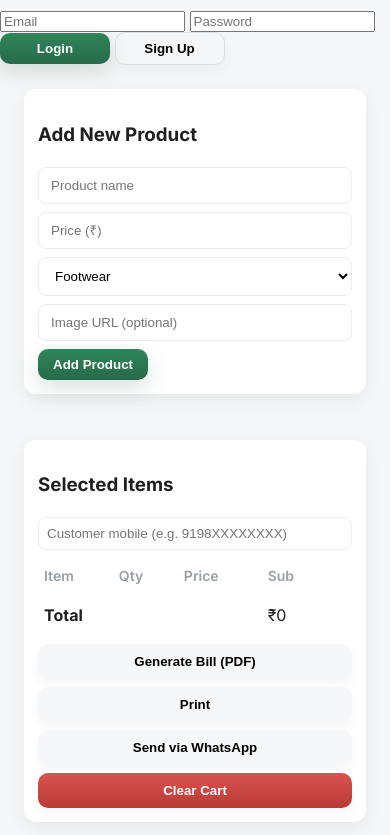
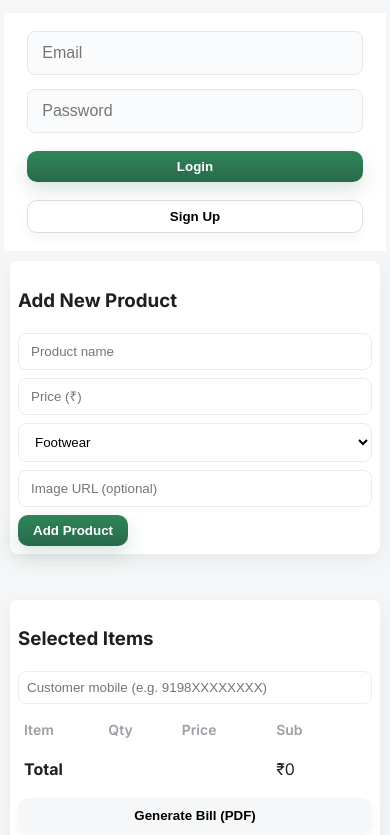
Before and after one commit to semeelkt/Wuroud, a plain HTML site: page index.html in a window 390 px wide. Shown: the part 197-1032 px from the top of the page. Drawn offline with nearby package versions, Linux system fonts and the light colour scheme.

Commit message:
ediiited

```diff
--- a/style.css
+++ b/style.css
@@ -213,3 +213,77 @@ main{display:flex;gap:28px;margin-top:18px}
   main{flex-direction:column}
   .right-col{width:100%}
 }
+
+/* LOGIN SECTION STYLES */
+#authContainer {
+  display: flex;
+  flex-direction: column;
+  align-items: center;
+  justify-content: center;
+  margin: 32px auto 0 auto;
+  max-width: 350px;
+  width: 100%;
+  background: var(--card);
+  border-radius: 12px;
+  box-shadow: var(--shadow);
+  padding: 32px 24px 24px 24px;
+}
+#loginForm {
+  display: flex;
+  flex-direction: column;
+  gap: 14px;
+  width: 100%;
+}
+#loginForm input {
+  padding: 12px 14px;
+  border-radius: 8px;
+  border: 1px solid #e6e7e8;
+  background: #fafbfc;
+  font-size: 16px;
+  margin-bottom: 0;
+  width: 100%;
+  transition: border 0.2s;
+}
+#loginForm input:focus {
+  border: 1.5px solid var(--accent);
+  outline: none;
+}
+#loginForm .btn {
+  width: 100%;
+  margin-top: 4px;
+}
+#logoutBtn {
+  margin-top: 18px;
+  width: 100%;
+}
+
+/* Responsive tweaks for login on small screens */
+@media (max-width: 600px) {
+  #authContainer {
+    max-width: 98vw;
+    padding: 18px 6vw 18px 6vw;
+    box-shadow: none;
+    border-radius: 0;
+  }
+}
+
+/* GENERAL RESPONSIVE IMPROVEMENTS */
+@media (max-width: 600px) {
+  .container {
+    padding: 10px;
+  }
+  .card, .prod-card {
+    padding: 8px;
+    border-radius: 8px;
+  }
+  .grid {
+    gap: 10px;
+  }
+  .prod-image {
+    height: 90px;
+    font-size: 11px;
+  }
+  .prod-body {
+    padding: 8px;
+  }
+}
```
